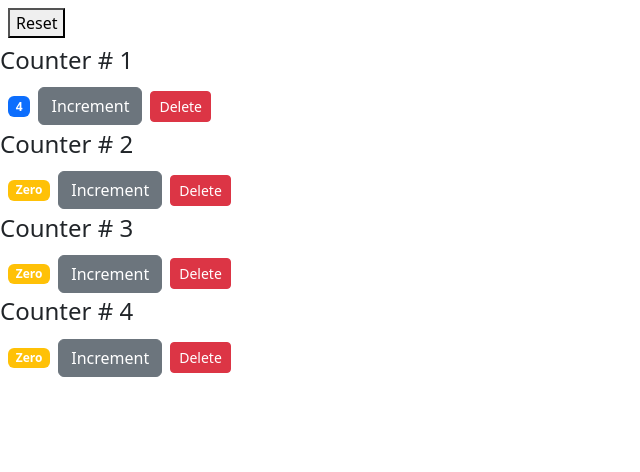
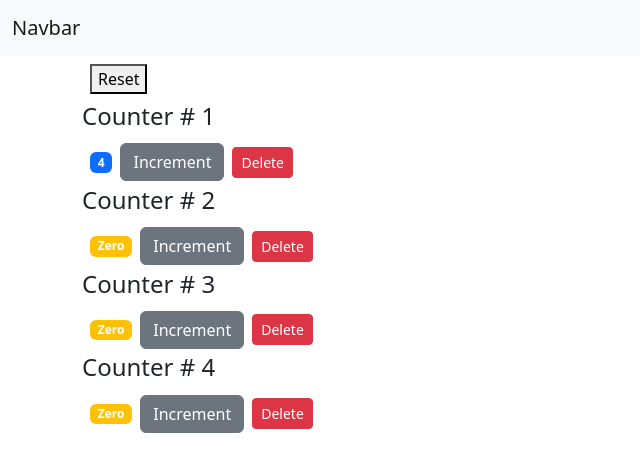
Before and after one commit to zebasp/reactsimpleshoppingcart, a React (Create React App) app: page / in a window 1280 px wide. Shown: the top 472 px of the page, without its empty margins (0-640 px from the left). Built offline with nearby package versions, Linux system fonts and the light colour scheme.

Commit message:
18 - using App component again, Navbar and main

```diff
--- a/src/App.js
+++ b/src/App.js
@@ -1,24 +1,17 @@
+import React, { Component } from "react";
 import logo from './logo.svg';
 import './App.css';
+import Counters from './components/counters';
+import Navbar from './components/navbar';
 
 function App() {
   return (
-    <div className="App">
-      <header className="App-header">
-        <img src={logo} className="App-logo" alt="logo" />
-        <p>
-          Edit <code>src/App.js</code> and save to reload.
-        </p>
-        <a
-          className="App-link"
-          href="https://reactjs.org"
-          target="_blank"
-          rel="noopener noreferrer"
-        >
-          Learn React
-        </a>
-      </header>
-    </div>
+    <React.Fragment>
+      <Navbar/>
+      <main className="container">
+        <Counters/>
+      </main>
+    </React.Fragment>
   );
 }
 
--- /dev/null
+++ b/src/components/navbar.jsx
@@ -0,0 +1,18 @@
+import React, { Component } from "react";
+
+class NavBar extends Component {
+
+  render() {
+    return (
+      <nav className="navbar bg-light">
+        <div className="container-fluid">
+          <a className="navbar-brand" href="#">
+            Navbar
+          </a>
+        </div>
+      </nav>
+    );
+  }
+}
+
+export default NavBar;
--- a/src/index.js
+++ b/src/index.js
@@ -1,14 +1,13 @@
 import React from 'react';
 import ReactDOM from 'react-dom/client';
 import './index.css';
+import 'bootstrap/dist/css/bootstrap.css';
 import App from './App';
 import reportWebVitals from './reportWebVitals';
-import 'bootstrap/dist/css/bootstrap.css';
-import Counters from './components/counters';
 
 const root = ReactDOM.createRoot(document.getElementById('root'));
 root.render(
-    <Counters/>
+    <App/>
 );
 
 // If you want to start measuring performance in your app, pass a function
```
